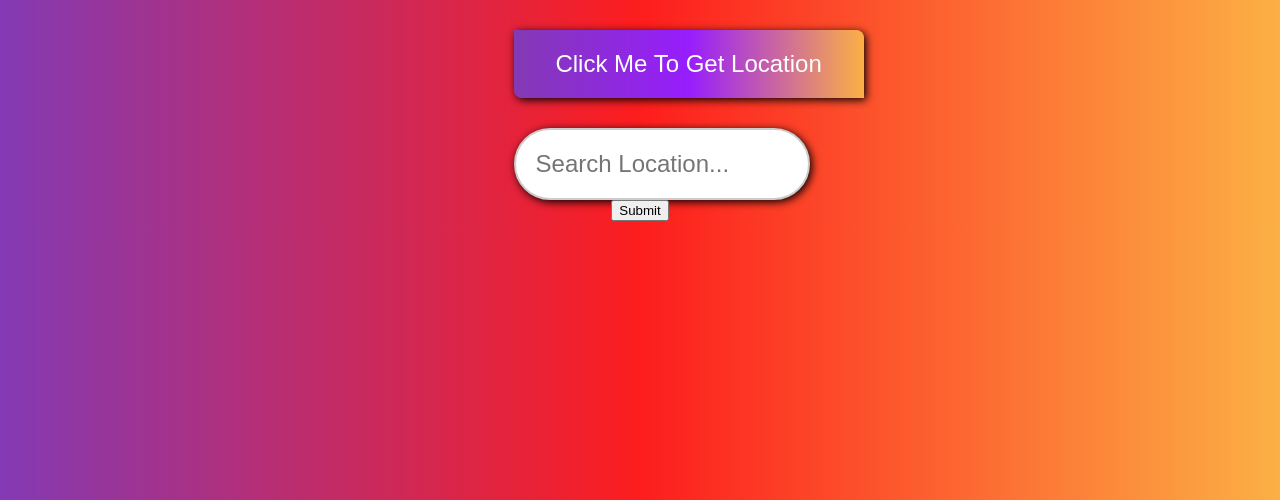
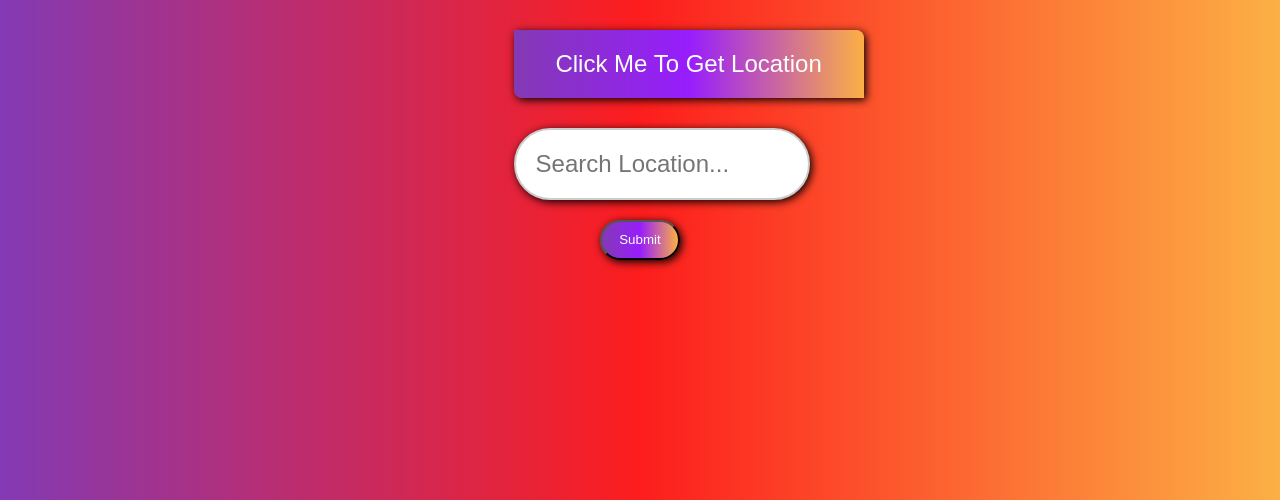
Before and after one commit to siddhant385/travel-companion, a Flask app: page / in a window 1280 px wide. Shown: the part 228-728 px from the top of the page. Run offline with Flask 3, Linux system fonts and the light colour scheme.

Commit message:
edited button

```diff
--- a/static/home.css
+++ b/static/home.css
@@ -165,3 +165,15 @@ box-shadow: 2px 2px 8px black
     box-shadow: 0 0 10px rgba(0, 0, 0, 0.2);
     z-index: 999; /* Ensures it is above everything */
 }
+
+.btn{
+    margin-top: 20px;
+    background: linear-gradient(90deg, rgba(131,58,180,1) 0%, rgba(151,29,253,1) 50%, rgba(252,176,69,1) 100%);
+    box-shadow: 2px 2px 8px black;
+    color: white;
+    width: 80px;
+    height:40px;
+    cursor: pointer;
+    border-radius: 50px;
+
+}
--- a/templates/home.html
+++ b/templates/home.html
@@ -27,7 +27,7 @@
             <button id="get-location-btn"  onclick="fetchLocation()" type="button" class="big-button" placeholder="Search location">Click Me To Get Location</button>
             <form action="/search" method="POST">
                 <input type="text" name="city" class="big-search" placeholder="Search Location..." required>
-                <button type="submit">Submit</button>
+                <button class="btn" type="submit">Submit</button>
             </form>
 
         </div>
```
